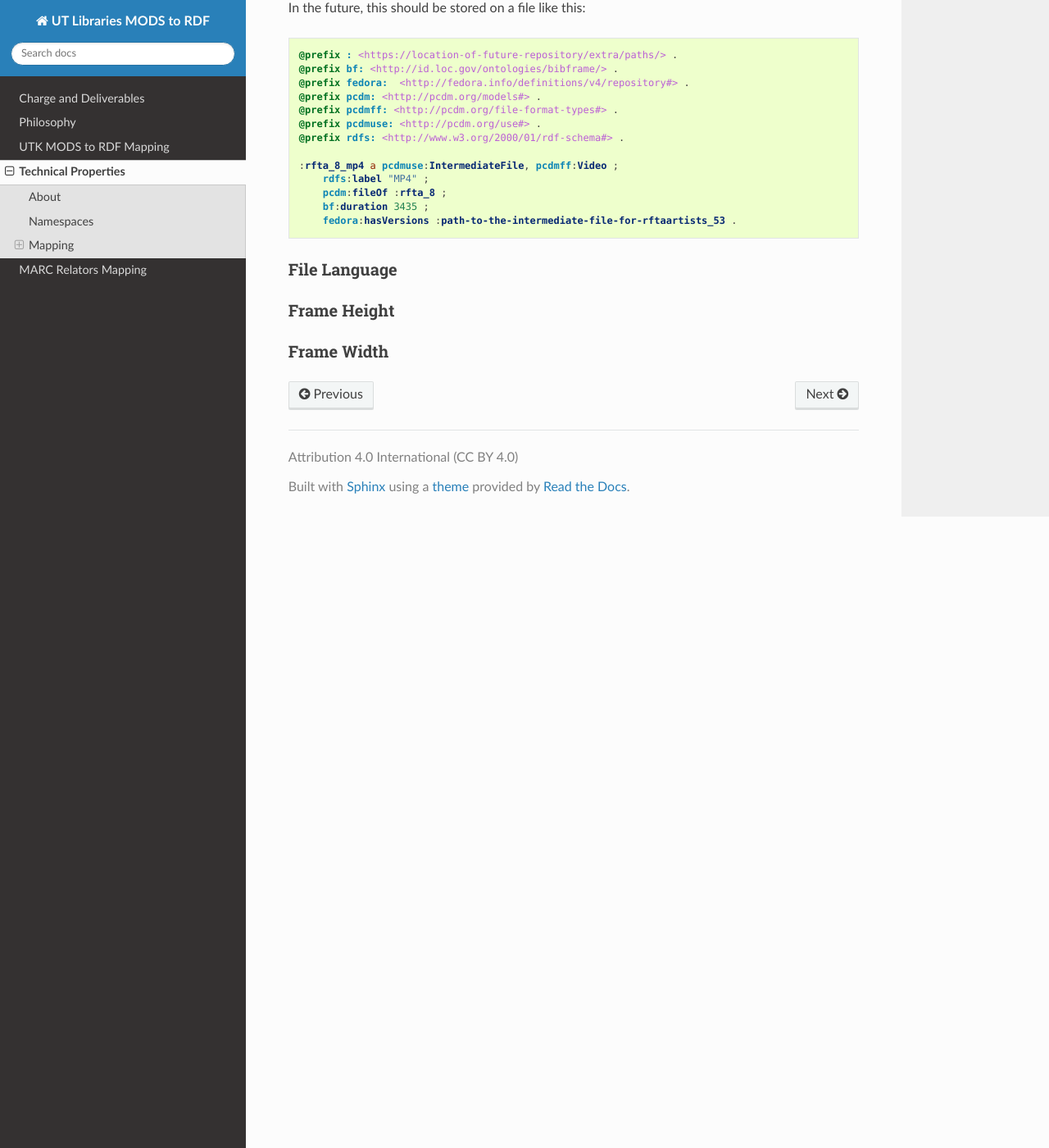
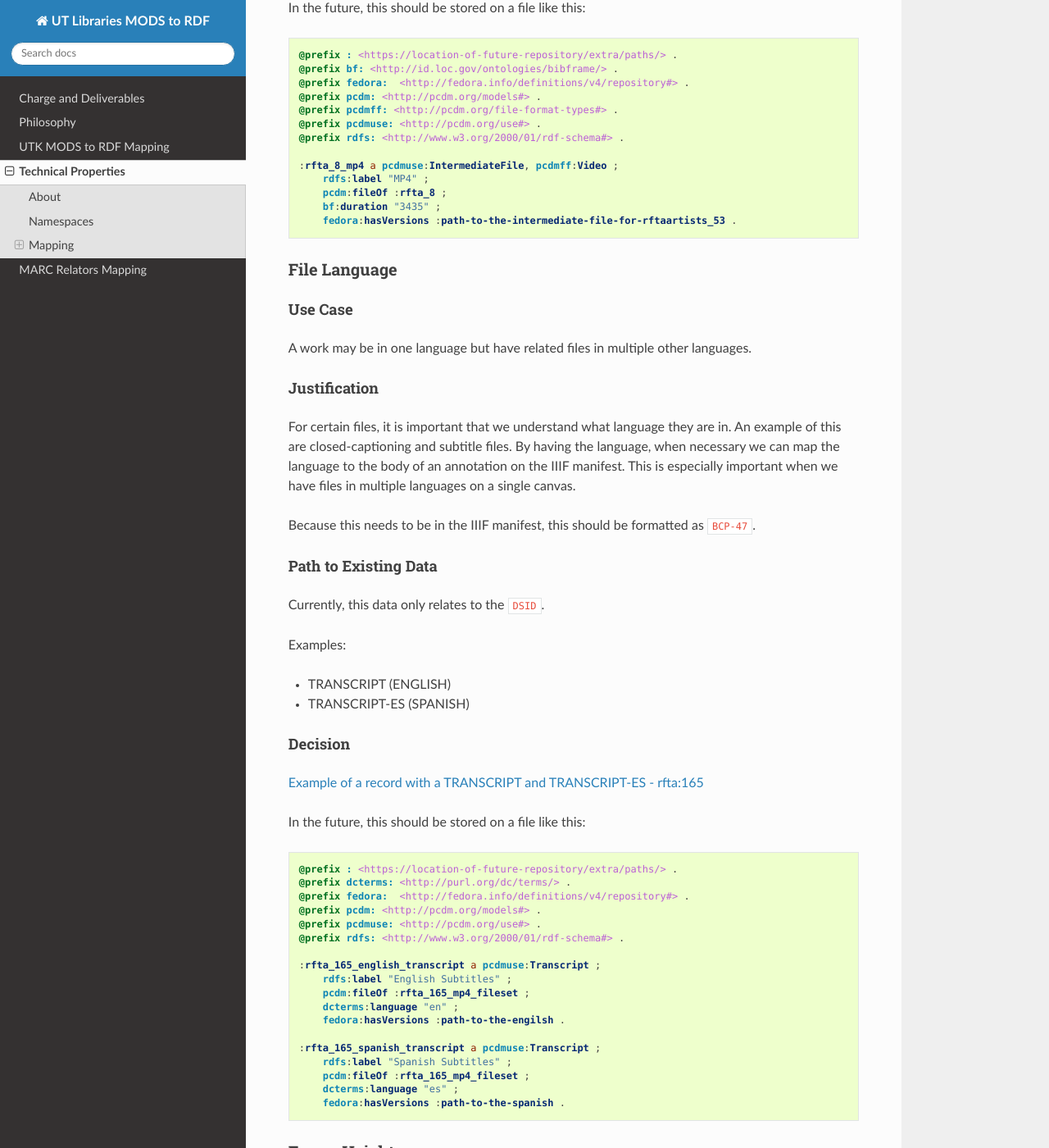
Before and after one commit to UTKcataloging/mods_to_rdf, a Sphinx documentation site: the page built from docs/source/contents/5_technical_metadata_properties.rst, in a window 1280 px wide and 1400 px high, scrolled down 1311 px. Shown: the whole window at 82% size. Built offline with Sphinx 7.4.7 and the Read the Docs theme 2.0.0, drawn with Linux system fonts in a browser that asks for light colours; formulas are drawn with MathJax 3.

Commit message:
Add language on a file.

```diff
--- a/docs/source/contents/5_technical_metadata_properties.rst
+++ b/docs/source/contents/5_technical_metadata_properties.rst
@@ -52,7 +52,6 @@ of a work (when it exists).
 
 Note, the data is currently in a bad property, :code:`http://id.loc.gov/ontologies/bibframe/#`.
 
-
 Decision
 --------
 
@@ -79,13 +78,66 @@ In the future, this should be stored on a file like this:
     :rfta_8_mp4 a pcdmuse:IntermediateFile, pcdmff:Video ;
         rdfs:label "MP4" ;
         pcdm:fileOf :rfta_8 ;
-        bf:duration 3435 ;
+        bf:duration "3435" ;
         fedora:hasVersions :path-to-the-intermediate-file-for-rftaartists_53 .
 
 
 File Language
 =============
 
+Use Case
+--------
+
+A work may be in one language but have related files in multiple other languages.
+
+Justification
+-------------
+
+For certain files, it is important that we understand what language they are in.  An example of this are closed-captioning
+and subtitle files.  By having the language, when necessary we can map the language to the body of an annotation on the IIIF
+manifest.  This is especially important when we have files in multiple languages on a single canvas.
+
+Because this needs to be in the IIIF manifest, this should be formatted as :code:`BCP-47`.
+
+Path to Existing Data
+---------------------
+
+Currently, this data only relates to the :code:`DSID`.
+
+Examples:
+
+* TRANSCRIPT (ENGLISH)
+* TRANSCRIPT-ES (SPANISH)
+
+Decision
+--------
+
+`Example of a record with a TRANSCRIPT and TRANSCRIPT-ES - rfta:165 <https://digital.lib.utk.edu/collections/islandora/object/rfta:165/manage>`_
+
+
+In the future, this should be stored on a file like this:
+
+.. code-block:: turtle
+
+    @prefix : <https://location-of-future-repository/extra/paths/> .
+    @prefix dcterms: <http://purl.org/dc/terms/> .
+    @prefix fedora:  <http://fedora.info/definitions/v4/repository#> .
+    @prefix pcdm: <http://pcdm.org/models#> .
+    @prefix pcdmuse: <http://pcdm.org/use#> .
+    @prefix rdfs: <http://www.w3.org/2000/01/rdf-schema#> .
+
+    :rfta_165_english_transcript a pcdmuse:Transcript ;
+        rdfs:label "English Subtitles" ;
+        pcdm:fileOf :rfta_165_mp4_fileset ;
+        dcterms:language "en" ;
+        fedora:hasVersions :path-to-the-engilsh .
+
+    :rfta_165_spanish_transcript a pcdmuse:Transcript ;
+        rdfs:label "Spanish Subtitles" ;
+        pcdm:fileOf :rfta_165_mp4_fileset ;
+        dcterms:language "es" ;
+        fedora:hasVersions :path-to-the-spanish .
+
 Frame Height
 ============
 
```
